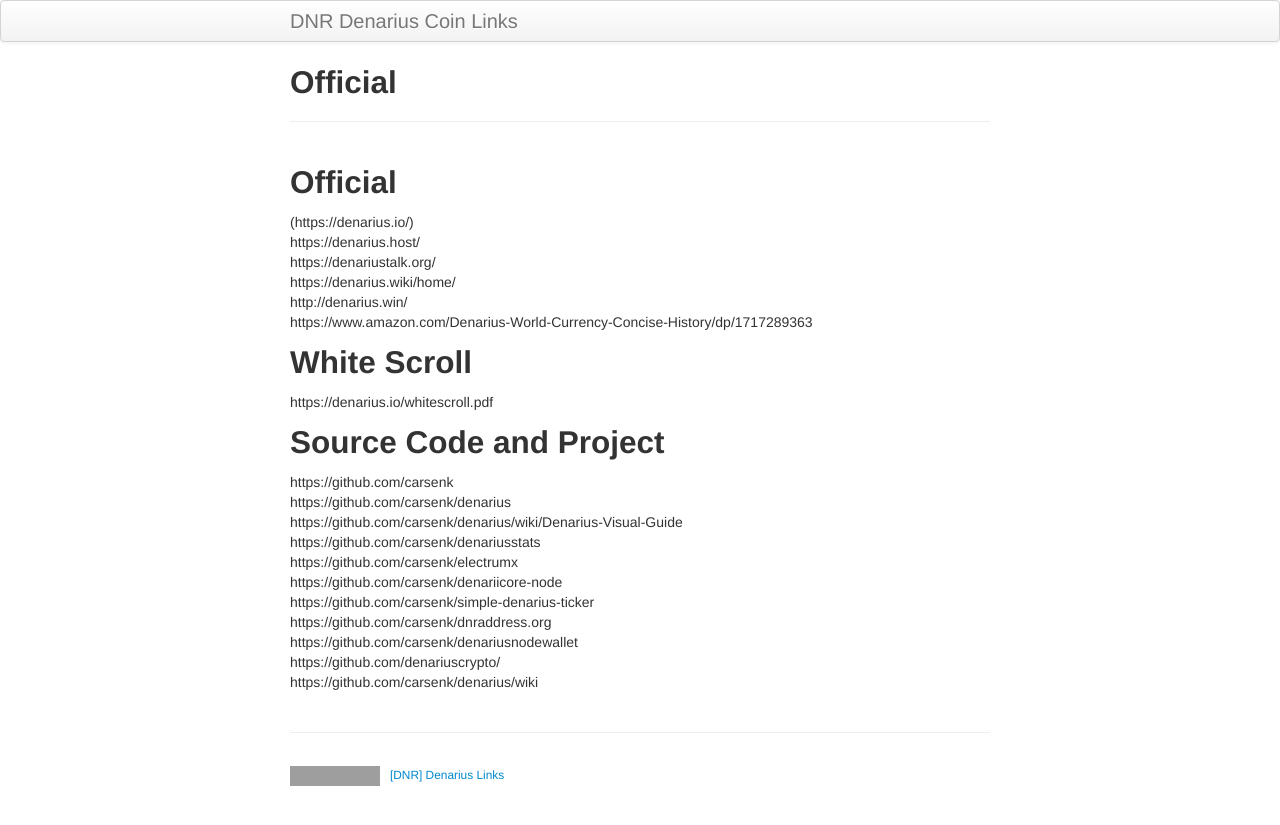
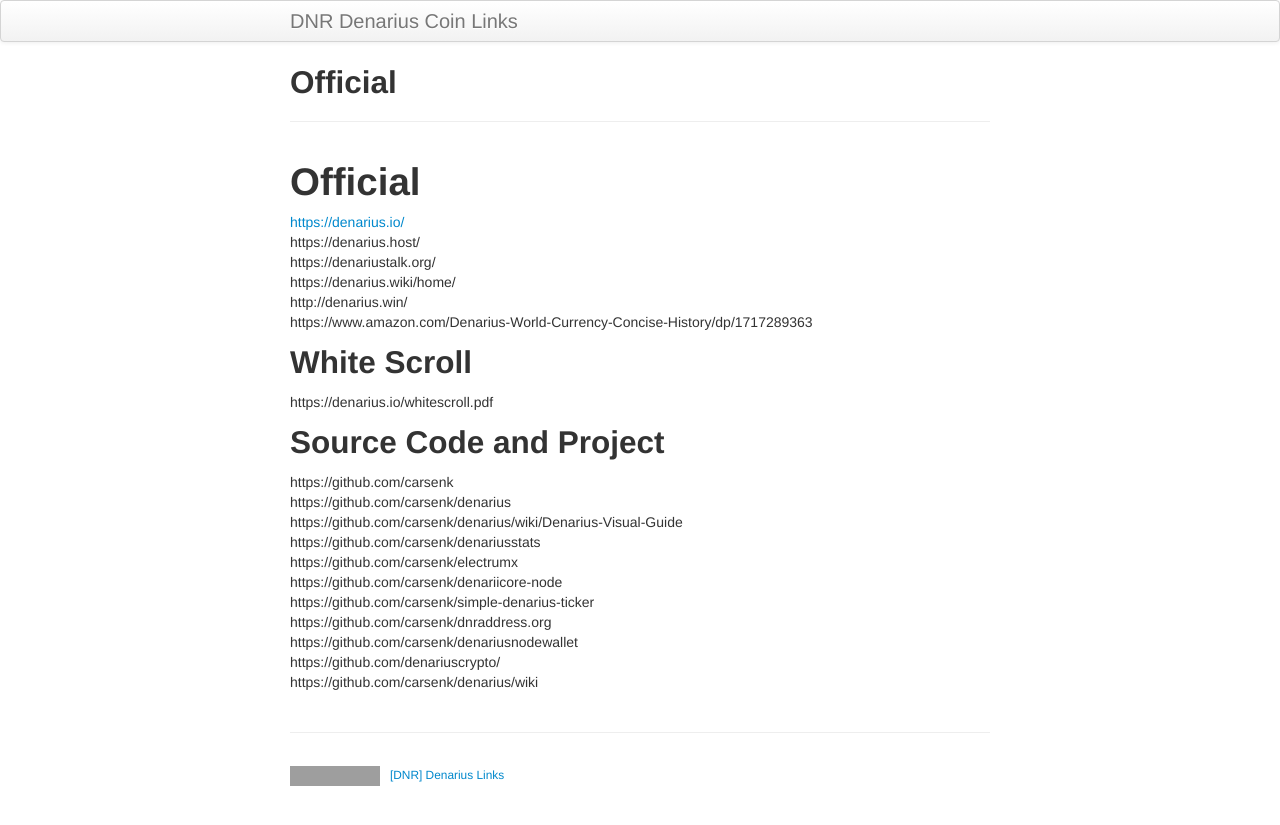
Before and after one commit to buzzkillb/dlinks, a Jekyll site: the page built from index.md, in a window 1280 px wide. Shown: the top 825 px of the page. Built offline with Jekyll 4.4.1, drawn with Linux system fonts in a browser that asks for light colours; our own code applies the rules of GitHub Pages for plain Markdown files; part of the change alters nothing that is shown; grey boxes are pictures that could not be loaded.

```diff
--- a/index.md
+++ b/index.md
@@ -4,8 +4,8 @@ title: [DNR] Denarius Links
 tagline: Denarius Coin Links
 description: Denarius Crypto Links
 ---
-## Official
-(https://denarius.io/)
+# Official
+[https://denarius.io/](https://denarius.io/)
 https://denarius.host/
 https://denariustalk.org/
 https://denarius.wiki/home/
```
